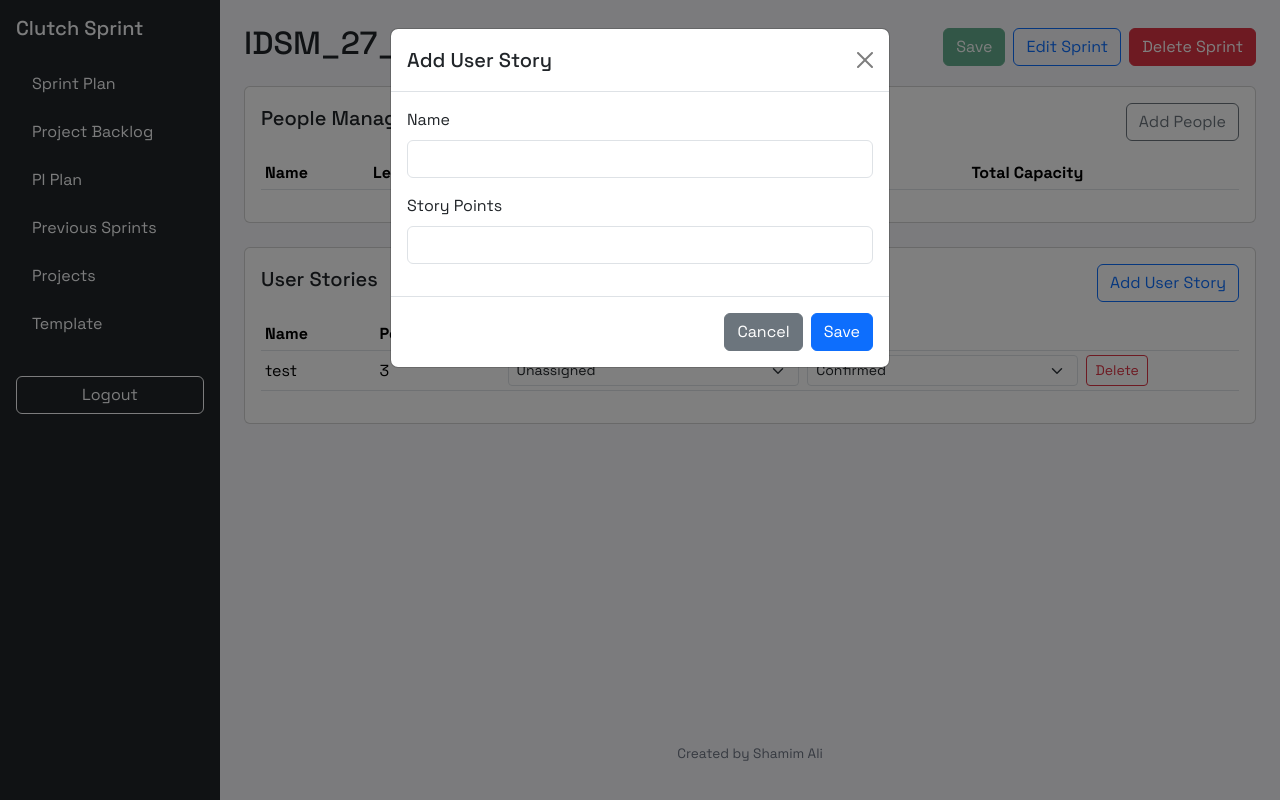
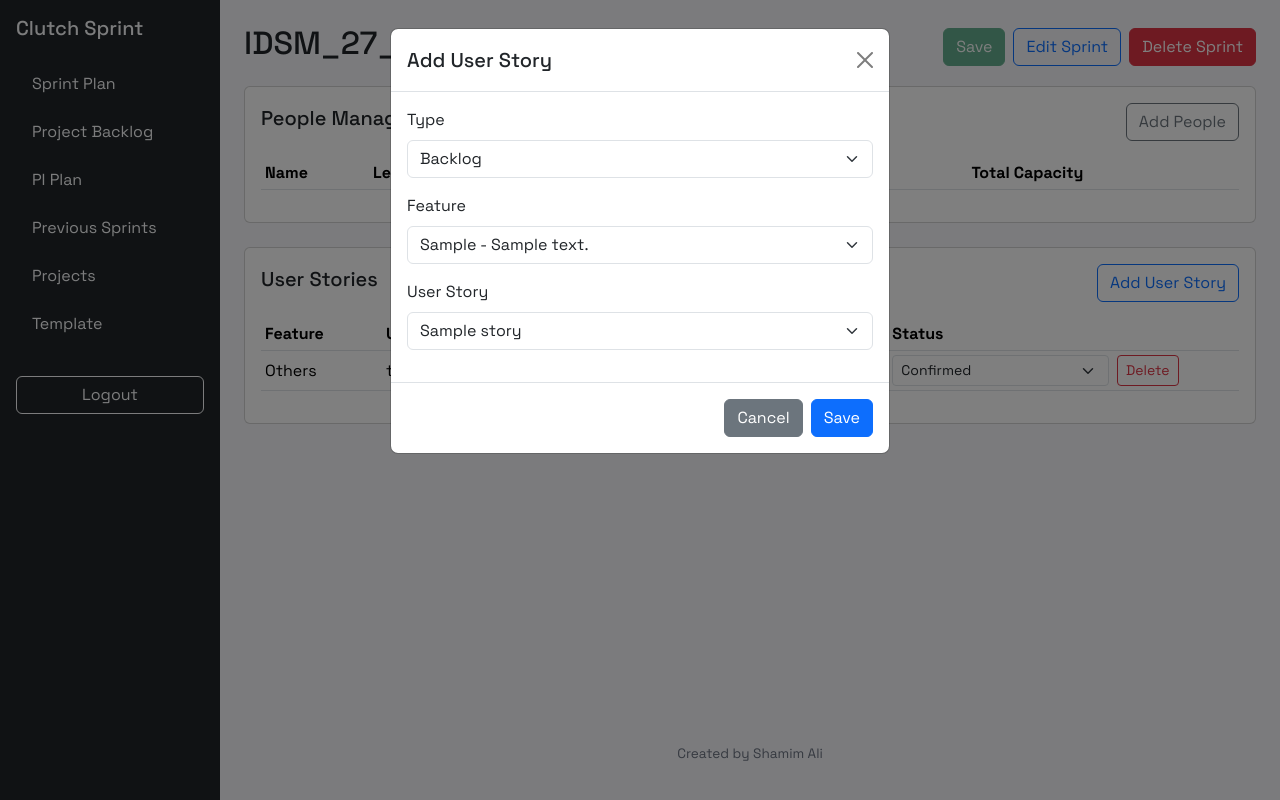
Before and after one commit to bloodrabbit51/clutch-sprint, a Flask app: page /sprint/1/plan in a window 1280 px wide, after a click on "Add User Story". Run offline with Flask 3, Linux system fonts and the light colour scheme; a user stored in the database is signed in; tables that the repository leaves empty hold one stand-in row (values such as "Sample post"); data that the repository does not hold is empty; some libraries are stand-ins or nearby versions.

Commit message:
backlog integration to sprint

```diff
--- a/app.py
+++ b/app.py
@@ -668,6 +668,26 @@ def api_backlog_story_list():
     ])
 
 
+@app.get("/api/backlog/story/by_feature")
+@login_required
+def api_backlog_story_by_feature():
+    feature_id = request.args.get("feature_id")
+    if not feature_id:
+        return jsonify([])
+    feature = BacklogFeature.query.get(int(feature_id))
+    if not feature or feature.created_by != session["user_id"]:
+        return jsonify([])
+    stories = BacklogStory.query.filter_by(feature_id=feature.id).order_by(BacklogStory.created_at.desc()).all()
+    return jsonify([
+        {
+            "id": s.id,
+            "name": s.name,
+            "story_points": s.story_points,
+        }
+        for s in stories
+    ])
+
+
 @app.post("/api/backlog/story/create")
 @login_required
 def api_backlog_story_create():
@@ -1038,6 +1058,7 @@ def api_userstory_list():
         {
             "id": s.id,
             "name": s.name,
+            "feature_name": s.feature_name,
             "story_points": s.story_points,
             "assigned_person_id": s.assigned_person_id,
             "status": s.status,
@@ -1055,12 +1076,14 @@ def api_userstory_create():
     if not sprint or sprint.created_by != session["user_id"]:
         return jsonify({"error": "Forbidden"}), 403
     name = (data.get("name") or "").strip()
+    feature_name = (data.get("feature_name") or "").strip()
     story_points = int(data.get("story_points", 0))
     if not name or story_points <= 0:
         return jsonify({"error": "Invalid input"}), 400
     story = UserStory(
         sprint_id=sprint_id,
         name=name,
+        feature_name=feature_name or None,
         story_points=story_points,
         assigned_person_id=data.get("assigned_person_id"),
         status=data.get("status", "tentative"),
--- a/models.py
+++ b/models.py
@@ -66,6 +66,7 @@ class UserStory(db.Model):
     id = db.Column(db.Integer, primary_key=True)
     sprint_id = db.Column(db.Integer, db.ForeignKey("sprints.id"), nullable=False)
     name = db.Column(db.String(200), nullable=False)
+    feature_name = db.Column(db.String(200))
     story_points = db.Column(db.Integer, nullable=False)
     assigned_person_id = db.Column(db.Integer, db.ForeignKey("people.id"), nullable=True)
     status = db.Column(db.String(20), default="tentative")
@@ -83,6 +84,7 @@ class SprintCapacity(db.Model):
 
 
 class BacklogFeature(db.Model):
+    __bind_key__ = "backlog"
     __tablename__ = "backlog_features"
 
     id = db.Column(db.Integer, primary_key=True)
@@ -95,6 +97,7 @@ class BacklogFeature(db.Model):
 
 
 class BacklogMeta(db.Model):
+    __bind_key__ = "backlog"
     __tablename__ = "backlog_meta"
 
     id = db.Column(db.Integer, primary_key=True)
@@ -105,6 +108,7 @@ class BacklogMeta(db.Model):
 
 
 class BacklogStory(db.Model):
+    __bind_key__ = "backlog"
     __tablename__ = "backlog_stories"
 
     id = db.Column(db.Integer, primary_key=True)
--- a/static/js/app.js
+++ b/static/js/app.js
@@ -129,6 +129,7 @@ async function loadStories() {
     const row = document.createElement("tr");
     row.dataset.storyId = story.id;
     row.innerHTML = `
+      <td>${story.feature_name || "Others"}</td>
       <td>${story.name}</td>
       <td>${story.story_points}</td>
       <td>${buildPeopleSelect(story.assigned_person_id)}</td>
@@ -155,7 +156,7 @@ function getAssignedPointsByPerson() {
   document.querySelectorAll("#storyTable tbody tr").forEach((row) => {
     const status = row.querySelector(".status-select")?.value || "tentative";
     if (status !== "confirmed") return;
-    const points = Number(row.children[1]?.textContent || 0);
+    const points = Number(row.children[2]?.textContent || 0);
     const personId = Number(row.querySelector(".person-select")?.value || 0);
     if (!personId) return;
     pointsByPerson[personId] = (pointsByPerson[personId] || 0) + points;
@@ -168,7 +169,7 @@ function getTentativePointsByPerson() {
   document.querySelectorAll("#storyTable tbody tr").forEach((row) => {
     const status = row.querySelector(".status-select")?.value || "tentative";
     if (status !== "tentative") return;
-    const points = Number(row.children[1]?.textContent || 0);
+    const points = Number(row.children[2]?.textContent || 0);
     const personId = Number(row.querySelector(".person-select")?.value || 0);
     if (!personId) return;
     pointsByPerson[personId] = (pointsByPerson[personId] || 0) + points;
@@ -409,6 +410,11 @@ async function initSprintPlan() {
   const sprintStart = document.getElementById("sprintStart");
   const sprintEnd = document.getElementById("sprintEnd");
   const sprintContainer = document.getElementById("sprintHeading");
+  const storyType = document.getElementById("storyType");
+  const storyBacklogFields = document.getElementById("storyBacklogFields");
+  const storyOtherFields = document.getElementById("storyOtherFields");
+  const storyFeature = document.getElementById("storyFeature");
+  const storyBacklog = document.getElementById("storyBacklog");
   if (sprintContainer) {
     isViewOnly = sprintContainer.dataset.viewOnly === "true";
   }
@@ -455,6 +461,7 @@ async function initSprintPlan() {
       }
       await renderCapacityTable();
       await loadStories();
+      await loadBacklogFeatures();
     });
   }
 
@@ -535,6 +542,26 @@ async function initSprintPlan() {
   if (createStoryBtn) {
     createStoryBtn.addEventListener("click", async () => {
       if (!currentSprint) return;
+      const selectedType = storyType?.value || "other";
+      if (selectedType === "backlog") {
+        if (storyFeature && storyFeature.options.length === 0) {
+          await loadBacklogFeatures();
+        }
+        const featureName = storyFeature?.selectedOptions?.[0]?.textContent || "";
+        const backlogStoryName = storyBacklog?.selectedOptions?.[0]?.textContent || "";
+        const backlogPoints = Number(storyBacklog?.selectedOptions?.[0]?.dataset?.points || 0);
+        if (!featureName || !backlogStoryName || backlogPoints <= 0) return;
+        await fetchJson("/api/userstory/create", {
+          method: "POST",
+          headers: { "Content-Type": "application/json" },
+          body: JSON.stringify({
+            sprint_id: currentSprint.id,
+            name: backlogStoryName,
+            story_points: backlogPoints,
+            feature_name: featureName,
+          }),
+        });
+      } else {
         const name = document.getElementById("storyName").value.trim();
         const storyPoints = Number(document.getElementById("storyPoints").value || 0);
         if (!name || storyPoints <= 0) return;
@@ -545,10 +572,12 @@ async function initSprintPlan() {
             sprint_id: currentSprint.id,
             name,
             story_points: storyPoints,
+            feature_name: "Others",
           }),
         });
         document.getElementById("storyName").value = "";
         document.getElementById("storyPoints").value = "";
+      }
       await loadStories();
       markDirty();
     });
@@ -559,6 +588,51 @@ async function initSprintPlan() {
   }
   if (sprintEnd) {
     sprintEnd.addEventListener("input", updateSprintNameField);
+  }
+
+  async function loadBacklogFeatures() {
+    if (!currentSprint || !storyFeature) return;
+    const features = await fetchJson(`/api/backlog/feature/list?project_id=${currentSprint.project_id}`);
+    storyFeature.innerHTML = "";
+    features.forEach((feature) => {
+      const option = document.createElement("option");
+      option.value = feature.id;
+      const description = feature.description ? ` - ${feature.description}` : "";
+      option.textContent = `${feature.feature_key}${description}`;
+      storyFeature.appendChild(option);
+    });
+    await loadBacklogStories();
+  }
+
+  async function loadBacklogStories() {
+    if (!storyBacklog || !storyFeature) return;
+    const featureId = storyFeature.value;
+    if (!featureId) return;
+    const stories = await fetchJson(`/api/backlog/story/by_feature?feature_id=${featureId}`);
+    storyBacklog.innerHTML = "";
+    stories.forEach((story) => {
+      const option = document.createElement("option");
+      option.value = story.id;
+      option.textContent = story.name;
+      option.dataset.points = story.story_points;
+      storyBacklog.appendChild(option);
+    });
+  }
+
+  function toggleStoryType() {
+    if (!storyType || !storyBacklogFields || !storyOtherFields) return;
+    const isBacklog = storyType.value === "backlog";
+    storyBacklogFields.classList.toggle("d-none", !isBacklog);
+    storyOtherFields.classList.toggle("d-none", isBacklog);
+  }
+
+  if (storyType) {
+    storyType.addEventListener("change", toggleStoryType);
+    toggleStoryType();
+  }
+
+  if (storyFeature) {
+    storyFeature.addEventListener("change", loadBacklogStories);
   }
 
   document.querySelectorAll("a.nav-link").forEach((link) => {
@@ -595,6 +669,7 @@ async function initSprintPlan() {
       });
       await updateCapacity();
       await loadStories();
+      await loadBacklogFeatures();
       updateSaveButton();
       updateEditButton();
       applyViewOnlyMode();
@@ -604,6 +679,7 @@ async function initSprintPlan() {
     updateSprintToggleButton();
     updateSaveButton();
     updateEditButton();
+    await loadBacklogFeatures();
     applyViewOnlyMode();
   }
 }
--- a/templates/sprint_plan.html
+++ b/templates/sprint_plan.html
@@ -44,7 +44,8 @@
       <table class="table table-sm align-middle" id="storyTable">
         <thead>
           <tr>
-            <th>Name</th>
+            <th>Feature</th>
+            <th>User Story</th>
             <th>Points</th>
             <th>Assigned</th>
             <th>Status</th>
@@ -128,12 +129,31 @@
       </div>
       <div class="modal-body">
         <div class="mb-3">
+          <label class="form-label">Type</label>
+          <select class="form-select" id="storyType">
+            <option value="backlog">Backlog</option>
+            <option value="other">Other</option>
+          </select>
+        </div>
+        <div id="storyBacklogFields">
+          <div class="mb-3">
+            <label class="form-label">Feature</label>
+            <select class="form-select" id="storyFeature"></select>
+          </div>
+          <div class="mb-3">
+            <label class="form-label">User Story</label>
+            <select class="form-select" id="storyBacklog"></select>
+          </div>
+        </div>
+        <div id="storyOtherFields" class="d-none">
+        <div class="mb-3">
           <label class="form-label">Name</label>
           <input class="form-control" id="storyName" />
         </div>
         <div class="mb-3">
           <label class="form-label">Story Points</label>
           <input type="number" class="form-control" id="storyPoints" min="1" />
+        </div>
         </div>
       </div>
       <div class="modal-footer">
```
Lines whose indentation alone changed are shown as unchanged.
